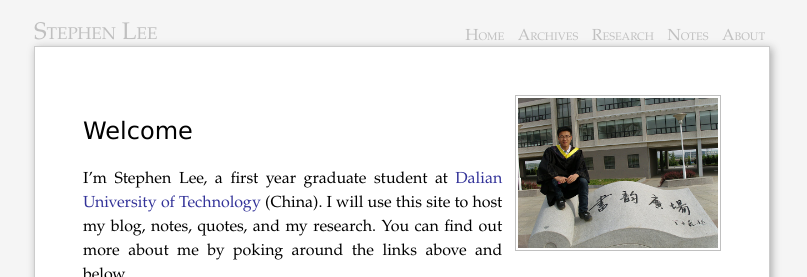
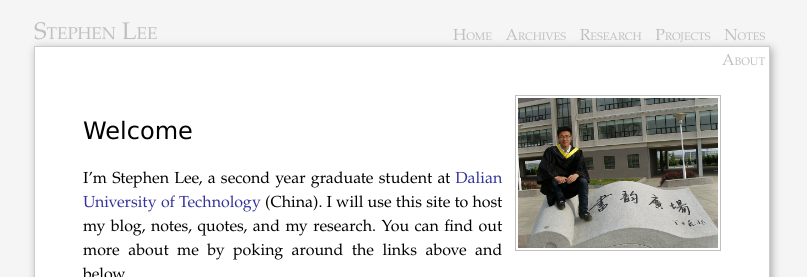
Before and after one commit to stephenLee/stephenlee.github.com, a Jekyll site: the page built from index.markdown, in a window 1280 px wide. Shown: the top 277 px of the page, without its empty margins (238-1045 px from the left). Built offline with Jekyll 4.4.1, drawn with Linux system fonts in a browser that asks for light colours; comment, search, counter and statistics services are not loaded.

Commit message:
add projects

```diff
--- a/_includes/nav-main.html
+++ b/_includes/nav-main.html
@@ -5,6 +5,7 @@
   <li><a class="home" href="/">Home</a></li>
   <li><a class="archive" href="/archives">Archives</a></li>
   <li><a class="research" href="/research">Research</a></li>
+  <li><a class="research" href="/projects">Projects</a></li>
   <li><a class="notes" href="/notes">Notes</a></li>
   <li><a class="about" href="/about">About</a></li>
 </ul>
--- a/index.markdown
+++ b/index.markdown
@@ -10,7 +10,7 @@ feed	: /atom.xml
 Welcome
 =======
 
-I'm Stephen Lee, a first year graduate student at [Dalian University of Technology](http://www.dlut.edu.cn) (China).
+I'm Stephen Lee, a second year graduate student at [Dalian University of Technology](http://www.dlut.edu.cn) (China).
 I will use this site to host my blog, notes, quotes, and my research. You can find out more about me by poking around the
 links above and below.
 
```
